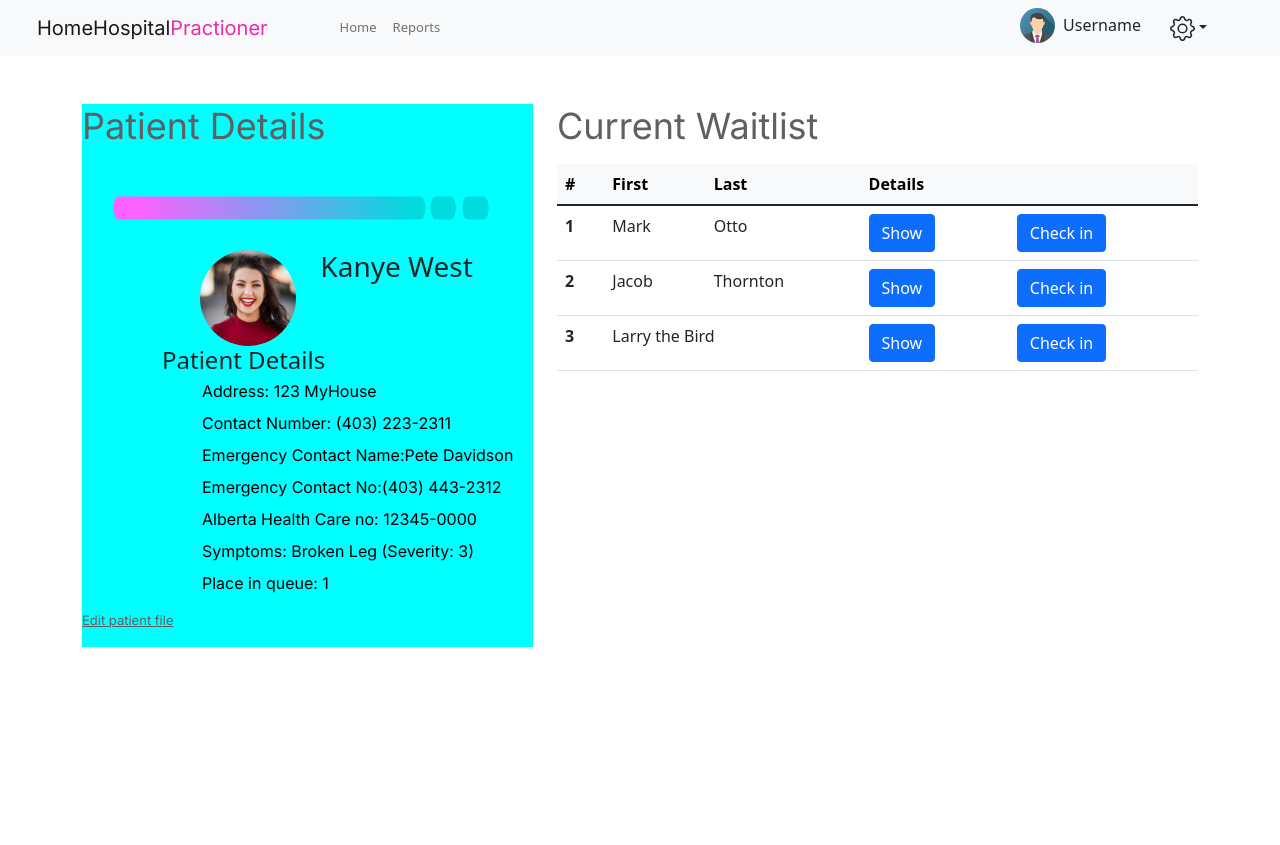
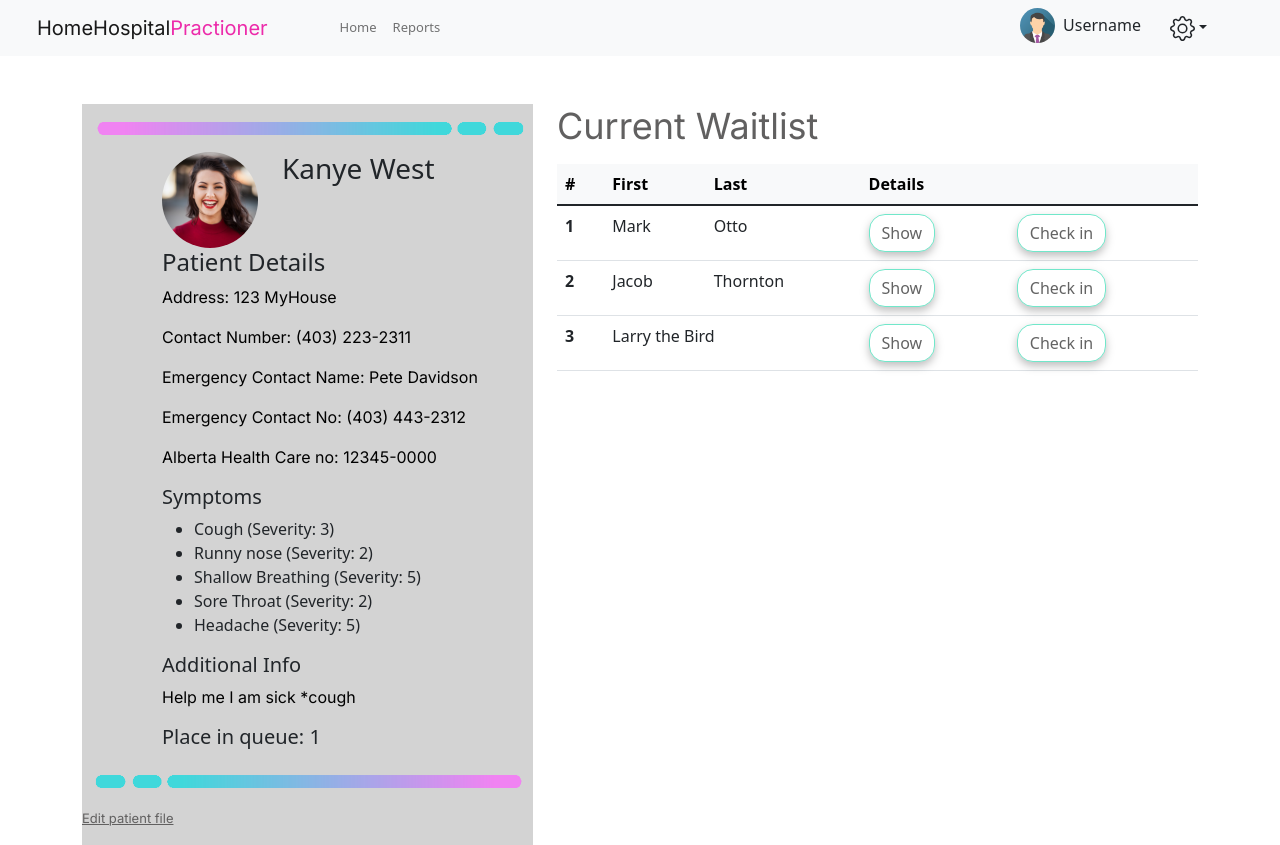
Before and after one commit to liamandaidan/HomeHospital, a React (Create React App) app in the folder HomeHospital-Frontend/hh-front/: page /practioner in a window 1280 px wide. Before the commit the page ends 800 px from the top, so only its background shows below. Built offline with nearby package versions, Linux system fonts and the light colour scheme.

Commit message:
CSS for practitioner page
Did some css for patient detail components, also did temp css for button.

```diff
--- a/HomeHospital-Frontend/hh-front/src/components/PractionerWaitlist.jsx
+++ b/HomeHospital-Frontend/hh-front/src/components/PractionerWaitlist.jsx
@@ -25,10 +25,10 @@ export default class PractionerWaitlist extends Component {
                 <td>Mark</td>
                 <td>Otto</td>
                 <td>
-                  <Button>Show</Button>
+                  <Button className="checkInBtn">Show</Button>
                 </td>
                 <td>
-                  <Button>Check in</Button>
+                  <Button className="checkInBtn">Check in</Button>
                 </td>
               </tr>
               <tr>
@@ -36,20 +36,20 @@ export default class PractionerWaitlist extends Component {
                 <td>Jacob</td>
                 <td>Thornton</td>{" "}
                 <td>
-                  <Button>Show</Button>
+                  <Button className="checkInBtn">Show</Button>
                 </td>
                 <td>
-                  <Button>Check in</Button>
+                  <Button className="checkInBtn">Check in</Button>
                 </td>
               </tr>
               <tr>
                 <th scope="row">3</th>
                 <td colspan="2">Larry the Bird</td>{" "}
                 <td>
-                  <Button>Show</Button>
+                  <Button className="checkInBtn">Show</Button>
                 </td>
                 <td>
-                  <Button>Check in</Button>
+                  <Button className="checkInBtn">Check in</Button>
                 </td>
               </tr>
             </tbody>
--- a/HomeHospital-Frontend/hh-front/src/components/PractitionerPatientInfo.js
+++ b/HomeHospital-Frontend/hh-front/src/components/PractitionerPatientInfo.js
@@ -51,7 +51,14 @@ return (
     <>
       <Container className="patient-container">
         <Row>
-          <Col></Col>
+          {/* <Col></Col> */}
+		  <Row>
+          <Col>
+             <div className="hbar-div">
+              <img src={hbar} alt="heartbeat bar" className="hb-bar-practitioner1" />
+            </div>
+          </Col>
+        </Row>
           <Col>
             <img src={profile} alt="profilePic" className="profilepic" />
           </Col>
@@ -76,14 +83,23 @@ return (
           </Col>
         </Row>
         <Row>
-          <Col className="patient-contactDetails">
+          <Col className="practitioner-patientContactDetails ">
 			  <p>Address: 123 MyHouse</p>
 			  <p>Contact Number: (403) 223-2311</p>
-			  <p>Emergency Contact Name:Pete Davidson</p>
-			  <p>Emergency Contact No:(403) 443-2312</p>
+			  <p>Emergency Contact Name: Pete Davidson</p>
+			  <p>Emergency Contact No: (403) 443-2312</p>
 			  <p>Alberta Health Care no: 12345-0000</p>
-			  <p>Symptoms: Broken Leg (Severity: 3)</p>
-			  <p>Place in queue: 1</p>
+			  <h5>Symptoms</h5>
+			  <ul>
+				  <li>Cough (Severity: 3)</li>
+				  <li>Runny nose (Severity: 2)</li>
+				  <li>Shallow Breathing (Severity: 5)</li>
+				  <li>Sore Throat (Severity: 2)</li>
+				  <li>Headache (Severity: 5)</li>
+			  </ul>
+			  <h5>Additional Info</h5>
+			  <p>Help me I am sick *cough</p>
+			  <h5>Place in queue: 1</h5>
             {/* <p>Contact number: {phoneNumber}</p>
             <p>Alberta Health Care no: {HCNumber}</p> */}
             {/* <p>
@@ -94,9 +110,9 @@ return (
         </Row>
         <Row>
           <Col>
-            {/* <div className="hbar-div">
-              <img src={hbar} alt="heartbeat bar" className="hb-bar" />
-            </div> */}
+             <div className="hbar-div">
+              <img src={hbar} alt="heartbeat bar" className="hb-bar-practitioner2" />
+            </div>
           </Col>
         </Row>
       </Container>
--- a/HomeHospital-Frontend/hh-front/src/pages/Practioner.jsx
+++ b/HomeHospital-Frontend/hh-front/src/pages/Practioner.jsx
@@ -25,18 +25,16 @@ export default class Practioner extends Component {
             <Row>
               <Col md="5">
                 <div className="leftContent">
-                  <p class="pd">Patient Details</p>
+                  {/* <p class="pd">Patient Details</p>
                   <Row>
                     <img
                       src={line}
                       class="rounded float-start"
                       alt="RIP"
-                      className="hb2"
+                      className="hb2-practitioner"
                     />
-                  </Row>
+                  </Row> */}
                   <Row>
-                    {/* Patient info shown depending on logic of component selected.
-                    PATIENTINFO COMPONENT WILL NEED TO BE REPLACED*/}
                     <PractitionerPatientInfo />
                   </Row>
                   <Row>
--- a/HomeHospital-Frontend/hh-front/src/styles/PractionerStyles.css
+++ b/HomeHospital-Frontend/hh-front/src/styles/PractionerStyles.css
@@ -1,6 +1,6 @@
 /* Colors are temporary to see what areas we are workign with*/
 .leftContent {
-  background-color: aqua;
+  background-color: lightgray;
 }
 .rightContent {
   /* background-color: aliceblue; */
@@ -16,13 +16,39 @@
   color: #616060;
 }
 
-.hb2 {
+/* .hb2 {
   width: 447px;
   height: 86px;
   left: 0px;
   top: 107px;
+} */
+
+.hb2-practitioner{
+    height: 3.0rem;
+    width: 30rem;
+    opacity:70%;
 }
 
-.practitioner-patientDetails {
+.hb-bar-practitioner1 {
+	margin-left: -100px;
+	height: 3.0rem;
+    width: 30rem;
+    opacity:70%;
+}
 
+.hb-bar-practitioner2 {
+	margin-left: -85px;
+	height: 3.0rem;
+    width: 30rem;
+    opacity:70%;
+	transform:scaleX(-1);
 }
+
+.checkInBtn {
+	border: 1px solid #71E7CA;
+	box-sizing: border-box;
+	filter: drop-shadow(0px 4px 4px rgba(0, 0, 0, 0.25));
+	border-radius: 16px;
+	background-color: white;
+	color: rgb(99, 99, 99);
+}
```
